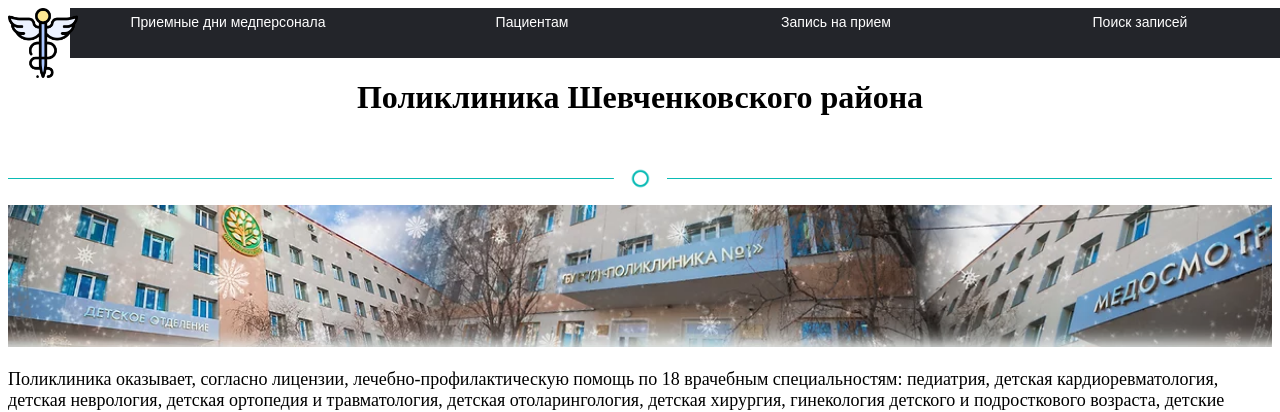
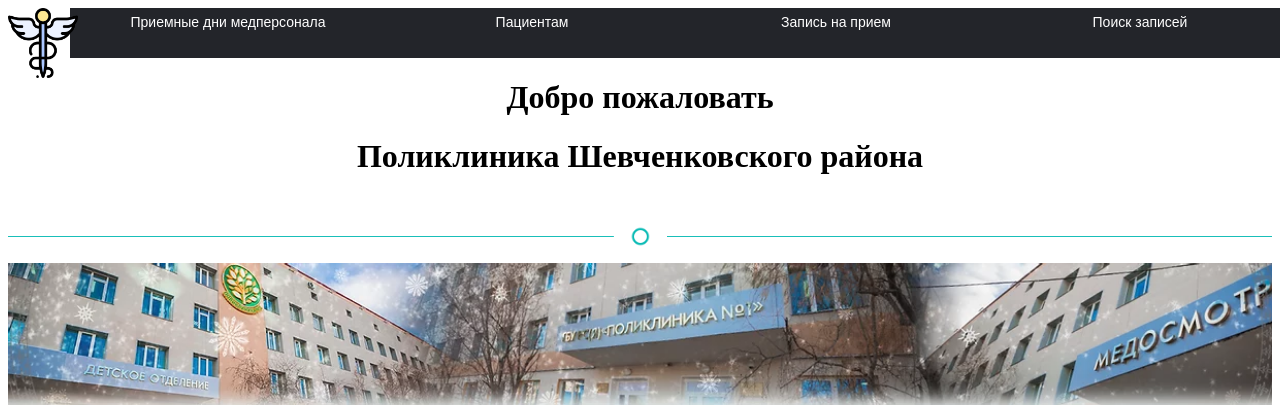
Before and after one commit to DenisNorets/website-policlinic, a Django app: page /pages/main/ in a window 1280 px wide. Shown: the top 412 px of the page. Run offline with Django 3.2, Linux system fonts and the light colour scheme; parts of the project's set-up code (start-up, migrations or seed data) failed here and were passed over.

Commit message:
Update Policlinic.html

```diff
--- a/Policlinic/pages/templates/Policlinic.html
+++ b/Policlinic/pages/templates/Policlinic.html
@@ -26,14 +26,9 @@
     </ul>
 
     <header>
-        {% if name %}
         <h1> Добро пожаловать</h1>
-        {% endif %}
         <h1>  Поликлиника Шевченковского района </h1> <br>
     </header>
-    <div class="popup">
-        <h3> {{ confirmation_message }} </h3>
-    </div>
     <img id="fon" src="https://denisnorets.github.io/website-policlinic/Policlinic/static/pages/image.png" alt="">
     <br/>
     <img id="photo" src ="https://denisnorets.github.io/website-policlinic/Policlinic/static/pages/image1.jpg" title="Поликлиника" alt="Фото поликлиники">
```
